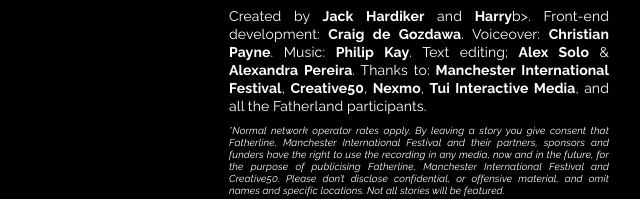
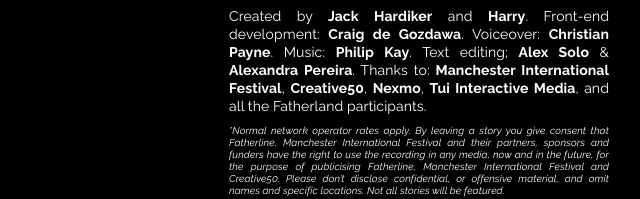
Before and after one commit to CDBoi/fatherline, a plain HTML site: page index.html in a window 1280 px wide. Both pictures are taken after a click on the link "Click here to call!". Shown: the part 479-678 px from the top of the page, 221-861 px from the left. Drawn offline with nearby package versions, Linux system fonts and the light colour scheme.

Commit message:
Fix unclosed tag

```diff
--- a/index.html
+++ b/index.html
@@ -45,7 +45,7 @@
         <p><b>Fatherline</b> is an interactive telephone line about fatherhood. It's a living library on which participants can listen to and add short stories.</p>
         <p>Created by artist/designer Jack Hardiker for Manchester International Festival Creative50, Fatherline collates personal stories about fatherhood via the medium of an interactive telephone line. In offering anonymity and a common technology, the project hopes to capture an intimacy and frankness that might be denied in traditional interview forms.</p>
         <p>Fatherline is an open collaborative response to Fatherland: ‘a bold, ambitious show about contemporary fatherhood’ by Scott Graham, Karl Hyde, and Simon Stephens, Fatherland takes inspiration from conversations with fathers and sons from the trio’s hometowns.</p>
-          <p>Created by <b>Jack Hardiker</b> and <b>Harry</b>b>. Front-end development: <b>Craig de Gozdawa</b>. Voiceover: <b>Christian Payne</b>. Music: <b>Philip Kay</b>. Text editing; <b>Alex Solo</b> &amp; <b>Alexandra Pereira</b>. Thanks to: <b>Manchester International Festival</b>, <b>Creative50</b>, <b>Nexmo</b>, <b>Tui Interactive Media</b>, and all the Fatherland participants.</p>
+          <p>Created by <b>Jack Hardiker</b> and <b>Harry</b>. Front-end development: <b>Craig de Gozdawa</b>. Voiceover: <b>Christian Payne</b>. Music: <b>Philip Kay</b>. Text editing; <b>Alex Solo</b> &amp; <b>Alexandra Pereira</b>. Thanks to: <b>Manchester International Festival</b>, <b>Creative50</b>, <b>Nexmo</b>, <b>Tui Interactive Media</b>, and all the Fatherland participants.</p>
         <p class="terms">*Normal network operator rates apply. By leaving a story you give consent that Fatherline, Manchester International Festival and their partners, sponsors and funders have the right to use the recording in any media, now and in the future, for the purpose of publicising Fatherline, Manchester International Festival and Creative50. Please don’t disclose confidential, or offensive material, and omit names and specific locations. Not all stories will be featured.</p>
       </div>
     </section>
```
